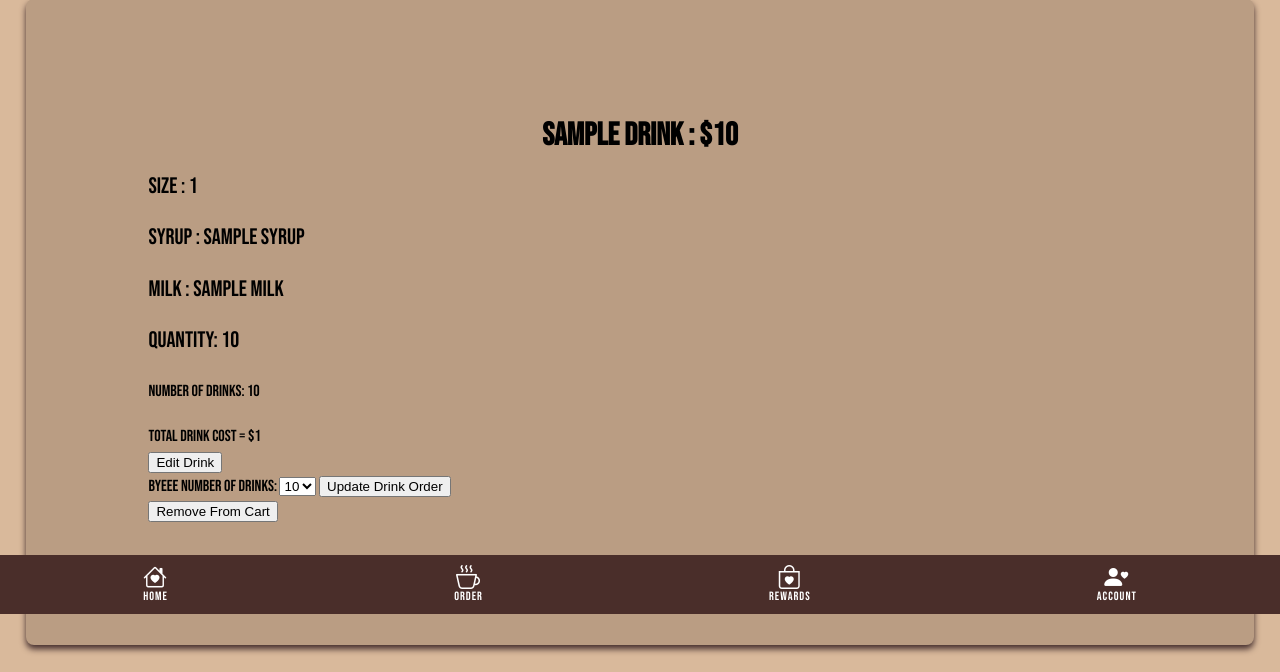
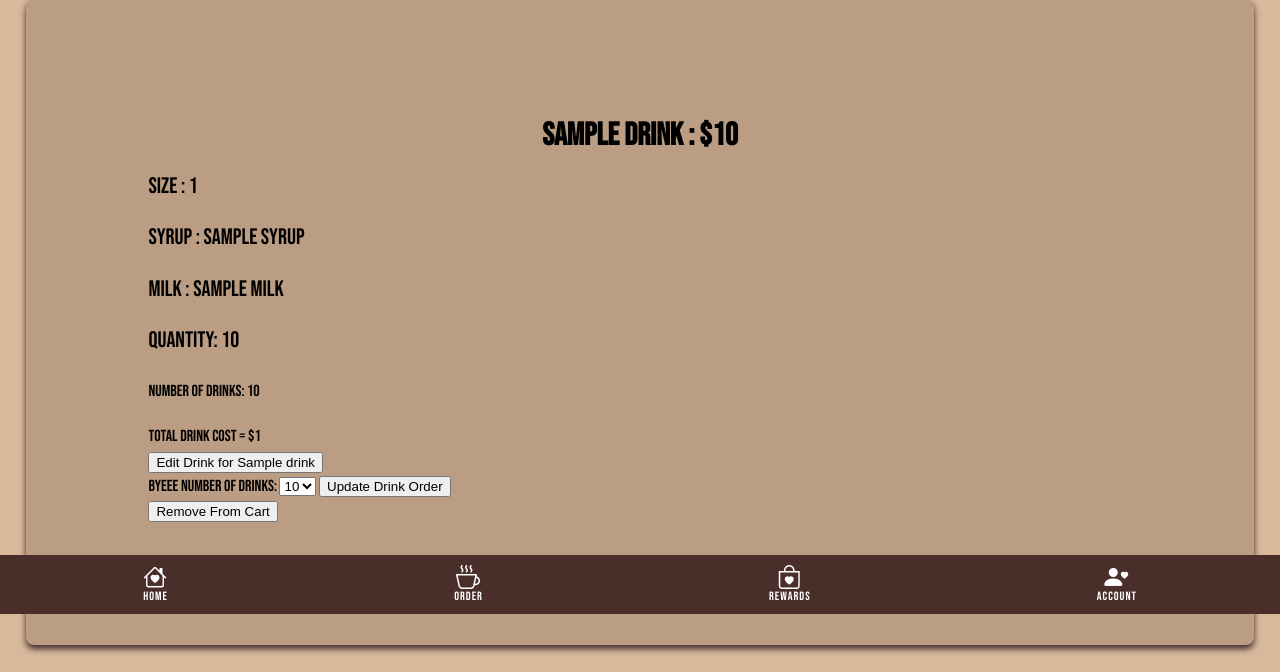
Before and after one commit to mmulvihill13/wishlist, a Django app: template cart/templates/cart/cart.html in a window 1280 px wide. Shown: the part 186-858 px from the top of the page. Run offline with Django 5.2, Linux system fonts and the light colour scheme; the template is opened without the code that fills it: most values are stand-ins (such as "Sample title", 1, 10 or a date in 2020).

Commit message:
Fixed modal so it works for the specific drink it is on

```diff
--- a/cart/templates/cart/cart.html
+++ b/cart/templates/cart/cart.html
@@ -30,11 +30,11 @@
             <p>Number of Drinks: {{drink.quantity}}</p>
             Total Drink cost = ${{ drink.total_price }}
             <br>
-            <button onclick="openModal()">Edit Drink</button>
+            <button onclick="openModal('customModal{{ drink.drink.name }}--{{drink.size}}--{{drink.id}}--{{drink.milk}}')">Edit Drink for {{ drink.drink.name }}</button>
 
-            <div id="customModal" class="modal">
+            <div id="customModal{{ drink.drink.name }}--{{drink.size}}--{{drink.id}}--{{drink.milk}}" class="modal">
                 <div class="modal-content">
-                    <span class="close" onclick="closeModal()">BYEEE</span>
+                    <span class="close" onclick="closeModal('customModal{{ drink.drink.name}}--{{drink.size}}--{{drink.id}}--{{drink.milk}}')">BYEEE</span>
                     <label>Number of Drinks:</label>
                     <select id="select{{ drink.id }}-{{ drink.size }}-{{ drink.milk }}-{{ drink.syrup }}-{{ drink.extra_shots }}">
                         <option value="{{ drink.quantity }}" selected>{{ drink.quantity }}</option>
@@ -147,14 +147,14 @@
         })
 
         //Edit the drink modal
-        function openModal() {
-            document.getElementById("customModal").style.display = "block";
+        function openModal(modalId) {
+            document.getElementById(modalId).style.display = "block";
         }
-        function closeModal() {
-            document.getElementById("customModal").style.display = "none";
+        function closeModal(modalId) {
+            document.getElementById(modalId).style.display = "none";
         }
         window.onclick = function(event) {
-            var modal = document.getElementById("customModal");
+            var modal = document.getElementById(modalId);
             if (event.target == modal) {
                 modal.style.display = "none";
             }
```
